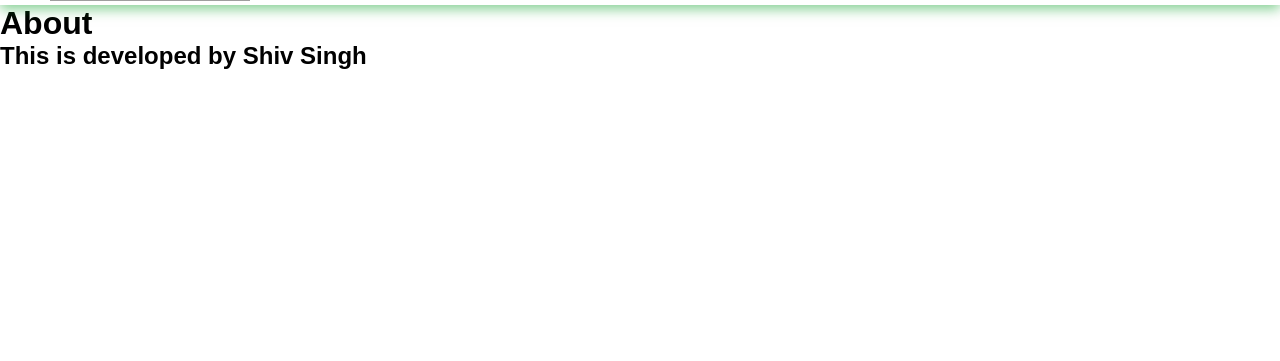
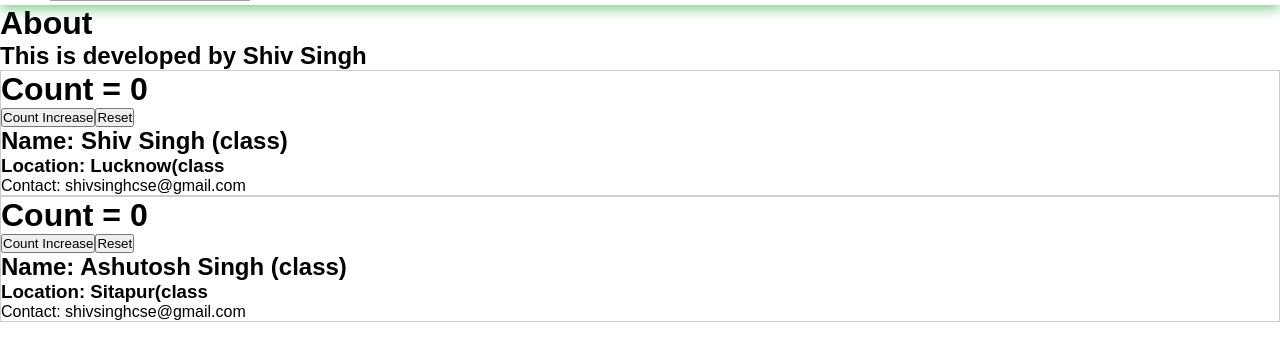
Before and after one commit to shivsinghcse/namaste-react-js, a React (Vite) app in the folder food-app/: page /about in a window 1280 px wide. Shown: the part 149-510 px from the top of the page. Built offline with nearby package versions, Linux system fonts and the light colour scheme; grey boxes are pictures that could not be loaded.

Commit message:
class base component and lifr cycle

```diff
--- a/food-app/src/Components/AboutUs.js
+++ b/food-app/src/Components/AboutUs.js
@@ -1,10 +1,34 @@
-const AboutUs = () => {
+// import User from './User';
+import UserClass from './UserClass';
+import { Component } from 'react';
+
+class AboutUs extends Component {
+    constructor(props) {
+        super(props);
+        console.log('Parent Constructor');
+    }
+    componentDidMount() {
+        console.log('parent componentDidMount called');
+    }
+
+    render() {
+        console.log('Parent Render');
         return (
             <>
                 <h1>About</h1>
                 <h2>This is developed by Shiv Singh</h2>
+
+                <UserClass
+                    name={'Shiv Singh (class)'}
+                    location={'Lucknow(class'}
+                />
+                <UserClass
+                    name={'Ashutosh Singh (class)'}
+                    location={'Sitapur(class'}
+                />
             </>
         );
-};
+    }
+}
 
 export default AboutUs;
--- a/food-app/src/Components/Body.js
+++ b/food-app/src/Components/Body.js
@@ -124,6 +124,7 @@ const Body = () => {
                     className="carousal-cuisines"
                     style={{
                         display: 'flex',
+                        justifyContent: 'center',
                         flexWrap: 'wrap',
                     }}
                 >
--- /dev/null
+++ b/food-app/src/Components/User.js
@@ -0,0 +1,23 @@
+import { useState } from 'react';
+const User = ({ name }) => {
+    const [count] = useState(0);
+    const [count2] = useState(1);
+    return (
+        <>
+            <div
+                className="user-card"
+                style={{
+                    border: '1px solid #ccc',
+                }}
+            >
+                <h1>Count = {count}</h1>
+                <h1>Count2 = {count2}</h1>
+                <h2>Name: {name}</h2>
+                <h3>Location: Lucknow</h3>
+                <p>Contact: shivsinghcse@gmail.com</p>
+            </div>
+        </>
+    );
+};
+
+export default User;
--- /dev/null
+++ b/food-app/src/Components/UserClass.js
@@ -0,0 +1,60 @@
+import React from 'react';
+
+class UserClass extends React.Component {
+    constructor(props) {
+        super(props);
+        // console.log(props);
+        this.state = {
+            count: 0,
+            count2: 1,
+        };
+        console.log(this.props.name + 'Child Constructor');
+    }
+    componentDidMount() {
+        console.log(this.props.name + 'Child componentDidMount called');
+    }
+    render() {
+        const { name, location } = this.props;
+        const { count, count2 } = this.state;
+        console.log('Child Render');
+        return (
+            <>
+                <div
+                    className="user-card"
+                    style={{
+                        border: '1px solid #ccc',
+                    }}
+                >
+                    <h1>Count = {count}</h1>
+                    <button
+                        onClick={() => {
+                            // NEVER UPDATE STATE VARIABLE DIRECTLY
+                            // count = count + 1;
+                            this.setState({
+                                count: this.state.count + 1,
+                            });
+                        }}
+                    >
+                        Count Increase
+                    </button>
+                    <button
+                        onClick={() => {
+                            // NEVER UPDATE STATE VARIABLE DIRECTLY
+                            // count = count + 1;
+                            this.setState({
+                                count: 0,
+                            });
+                        }}
+                    >
+                        Reset
+                    </button>
+                    <h2>Name: {name}</h2>
+                    <h3>Location: {location}</h3>
+                    <p>Contact: shivsinghcse@gmail.com</p>
+                </div>
+            </>
+        );
+    }
+}
+
+export default UserClass;
```
Lines whose indentation alone changed are shown as unchanged.
